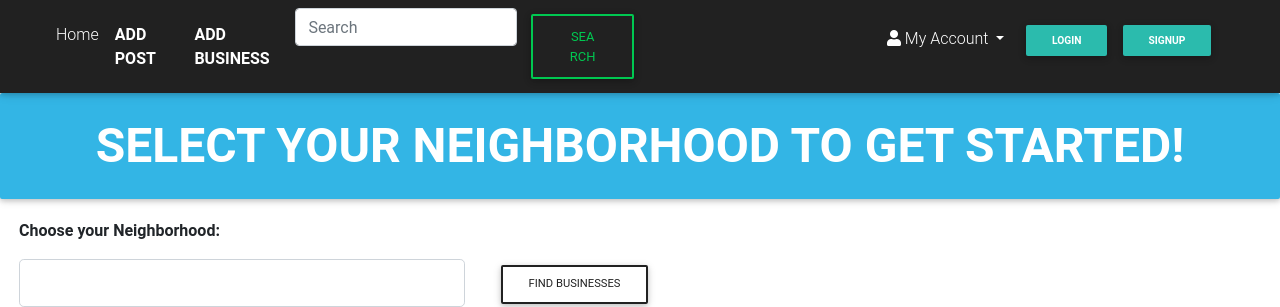
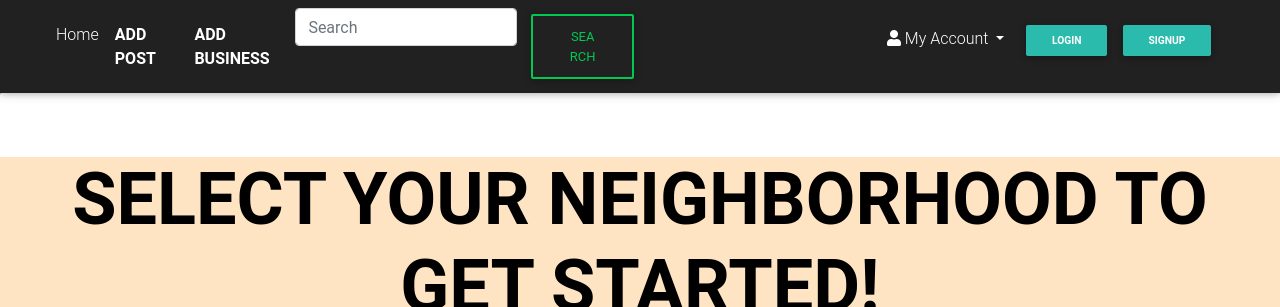
Before and after one commit to Olive-Wangui/inform-app, a Django app: template inform/templates/index.html in a window 1280 px wide. Shown: the top 307 px of the page. Run offline with Django 3.2, Linux system fonts and the light colour scheme; the template is opened without the code that fills it, so the values that code supplies are empty; some libraries are stand-ins or nearby versions.

```diff
--- a/inform/templates/base.html
+++ b/inform/templates/base.html
@@ -33,20 +33,20 @@
       href="https://cdnjs.cloudflare.com/ajax/libs/mdbootstrap/4.8.10/css/mdb.min.css"
       rel="stylesheet"
     />
+    <link rel="stylesheet" href="{% static 'css/styles.css' %}">
 
     {% endblock %}
   </head>
 
   <body>
     {% include "navbar.html" %} {% block content %}
-    <div class="jumbotron jumbotron-fluid bg-info mb-1 pb-3 pt-4">
+    <div class="jumbotron jumbotron-fluid">
       <div class="">
         <h2
           class="
-            display-5
+            display-3
             text-center
             font-weight-bold
-            text-white text-uppercase
           "
         >
         SELECT YOUR NEIGHBORHOOD TO GET STARTED!
--- a/inform/templates/index.html
+++ b/inform/templates/index.html
@@ -1,5 +1,6 @@
 {% extends 'base.html' %}
-
+{% load bootstrap5 %}
+{% load static %}
 
 {% block content %}
 {{block.super}}
@@ -7,7 +8,7 @@
   <div class="row align-items-center">
     <div class="col-lg-9 pr-1 pl-1">
         <div class="container pt-2 mt-2">
-            <p class="font-weight-bold">Choose your Neighborhood:</p>
+            <p class="font-weight-bold" style="color: red; font-size: 30px;">Choose your Neighborhood:</p>
 
           <form class="" action="{% url 'index' %}">
 
@@ -25,7 +26,7 @@
               <!-- Grid column -->
               <div class="col">
                 <!-- Default input -->
-                <button type = "submit" class="btn btn-outline-dark btn-md">FIND BUSINESSES</button>
+                <button type = "submit" class="btn btn-danger">FIND BUSINESSES</button>
               </div>
               <!-- Grid column -->
             </div>
@@ -54,13 +55,6 @@
                       <!-- Heading -->
                       <h3 class="display-4 font-weight-bold white-text pt-5">Welcome to The Neighborhood!</h3>
 
-                      <!-- Divider -->
-                      <hr class="hr-light">
-                      <!-- <p class="font-weight-bold white-text">The awards of design, creativity and innovation on the internet</p> -->
-                      <a href=""><button type="button" class="btn btn-outline-white">Login<i class="fa fa-book ml-2"></i></button>
-                      </a>
-                      <a href=""><button type="button" class="btn btn-outline-white">Sign Up<i class="fa fa-book ml-2"></i></button>
-                      </a>
                   </div>
 
               </div>
--- a/static/css/styles.css
+++ b/static/css/styles.css
@@ -1,80 +1,12 @@
+h2 {
+    background-color: rgb(255, 228, 196);
+    color: black;
+}
+
 body {
-    background-image: url('../../static/images/logo.jpg');
-    background-size: cover;
+    background-image: url(../images/logo.jpg);
     background-repeat: no-repeat;
-    background-attachment: fixed;
-  }
-  .card {
-    color: #000;
-  }
-  nav {
-    background-color: #1c2541;
-    color: #ffffff;
-  }
-  #hint_id_username,
-  #hint_id_password1,
-  #hint_id_password2 {
-    display: none;
-  }
-
-  form label {
-    color: #1c2541;
-  }
-
-  #id_bio {
-    height: 42px;
-  }
-
-  .overlay {
-    background-color: rgba(28, 37, 65, 0.6);
-    top: 0;
-    left: 0;
-    width: 100%;
-    height: 100%;
-  }
-
-  #wrapper {
-    overflow-x: hidden;
-  }
-
-  #sidebar-wrapper {
-    min-height: 100vh;
-    margin-left: -15rem;
-    -webkit-transition: margin 0.25s ease-out;
-    -moz-transition: margin 0.25s ease-out;
-    -o-transition: margin 0.25s ease-out;
-    transition: margin 0.25s ease-out;
-  }
-
-  #sidebar-wrapper .sidebar-heading {
-    padding: 0.875rem 1.25rem;
-    font-size: 1.2rem;
-    color: #000;
-  }
-
-  #sidebar-wrapper .list-group {
-    width: 15rem;
-  }
-
-  #page-content-wrapper {
-    min-width: 100vw;
-  }
-
-  #wrapper.toggled #sidebar-wrapper {
-    margin-left: 0;
-  }
-
-  @media (min-width: 768px) {
-    #sidebar-wrapper {
-      margin-left: 0;
-    }
-
-    #page-content-wrapper {
-      min-width: 0;
-      width: 100%;
-    }
-
-    #wrapper.toggled #sidebar-wrapper {
-      margin-left: -15rem;
-    }
-  }
+    background-position: relative;
+    background-repeat: cover;
+    height: 200vh;
+}
```
